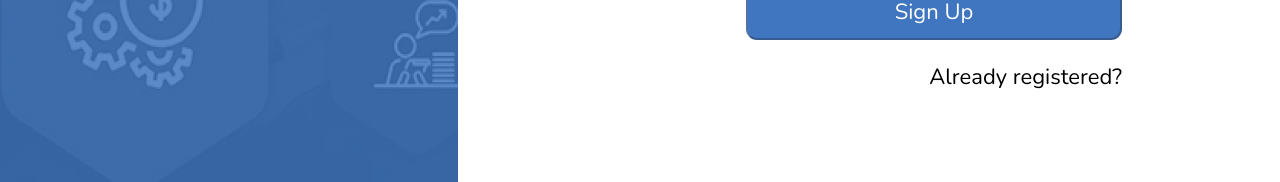
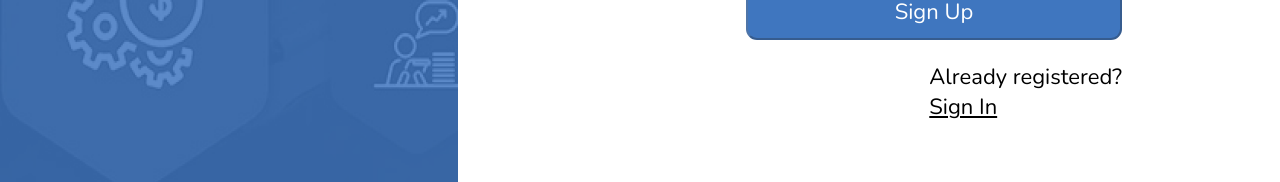
Before and after one commit to Hardikhm125/IT-314, a React (Create React App) app: page / in a window 1280 px wide. Shown: the part 537-719 px from the top of the page. Built offline with nearby package versions, Linux system fonts and the light colour scheme.

Commit message:
Final Final Signin

```diff
--- a/src/index.css
+++ b/src/index.css
@@ -50,7 +50,7 @@ form {
 }
 
 .s{
-    color: black;
+    color: black !important;
     transition: color 0.3s;
 }
 
@@ -63,7 +63,7 @@ form {
 
 a,
 a:visited {
-    color: white !important;
+    color: white;
 }
 
 input[type="text"],
```
